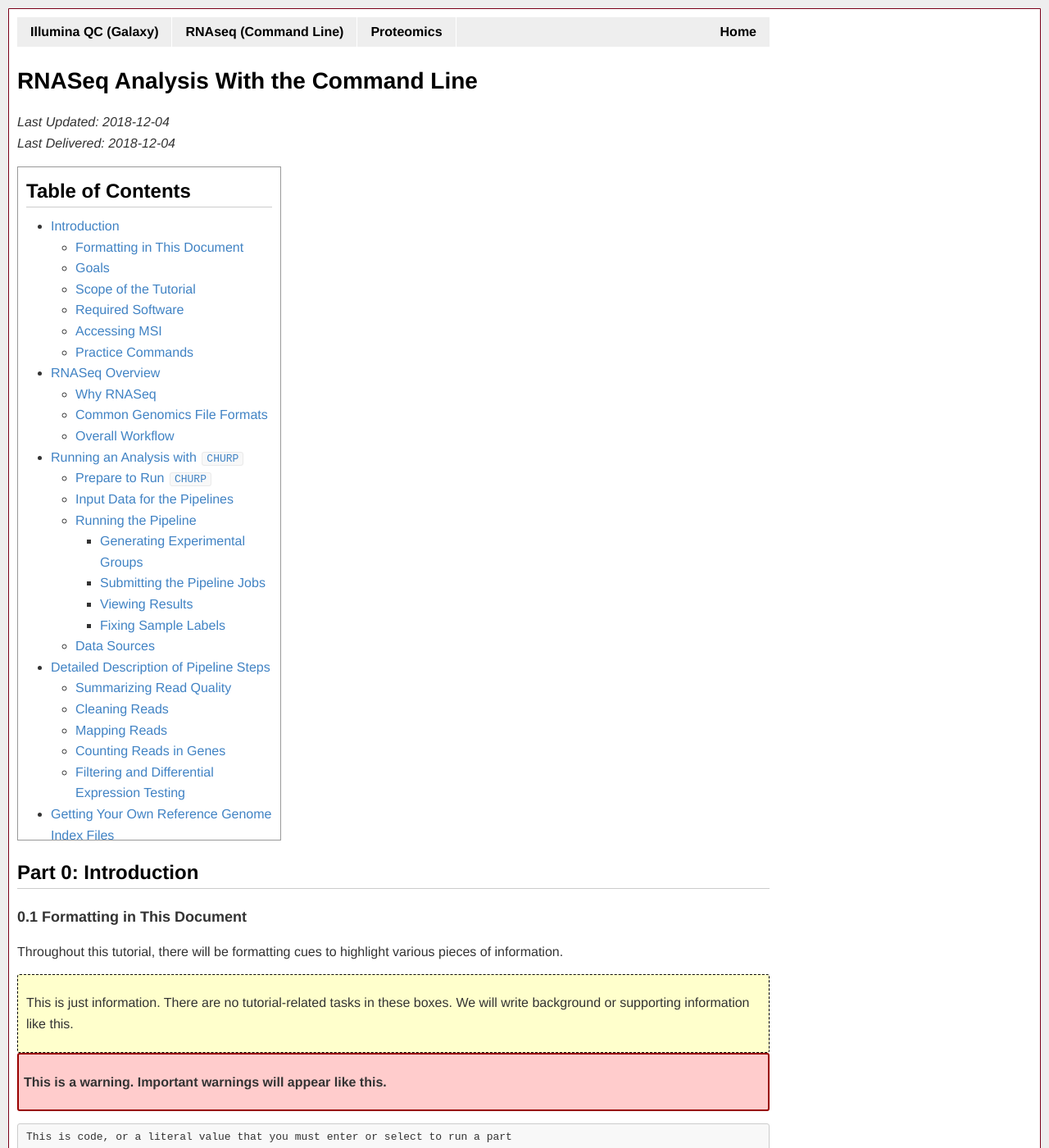
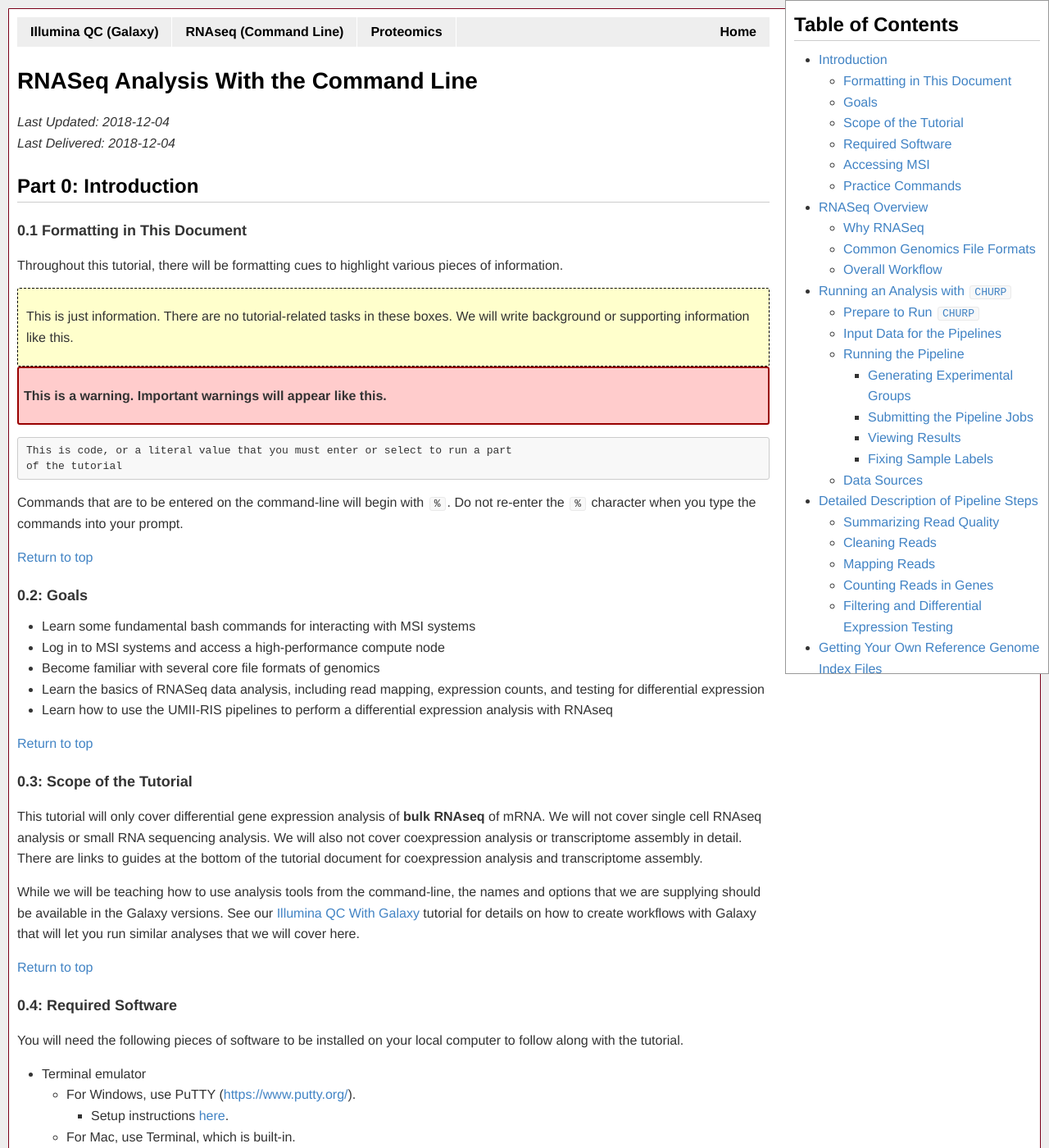
Before and after one commit to msi-ris/Tutorials, a Jekyll site: the page built from rnaseq_cmd.md, in a window 1280 px wide and 1400 px high. Shown: the whole window at 82% size. Built offline with Jekyll 4.4.1, drawn with Linux system fonts in a browser that asks for light colours.

Commit message:
Update layout

```diff
--- a/css/main.css
+++ b/css/main.css
@@ -32,8 +32,7 @@ body {
     border-style:none;
 }
 #navdiv {
-    position:-webkit-sticky;
-    position:sticky;
+    position:fixed;
     top:0px;
     right:0px;
     padding:10px;
```
